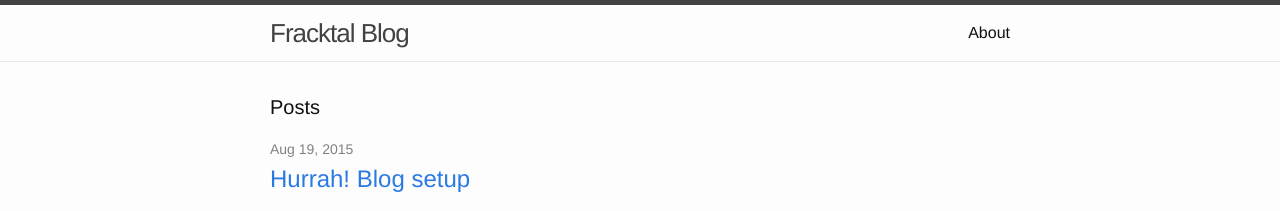
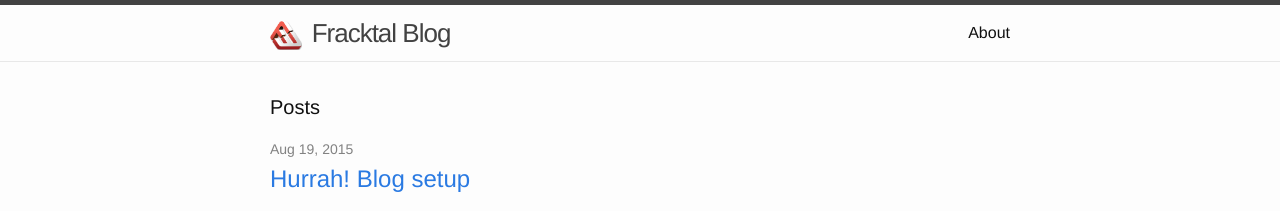
Before and after one commit to FracktalWorks/fracktalworks.github.io, a Jekyll site: the page built from index.html, in a window 1280 px wide. Shown: the top 211 px of the page. Built offline with Jekyll 4.4.1, drawn with Linux system fonts in a browser that asks for light colours.

Commit message:
added logo

```diff
--- a/_includes/header.html
+++ b/_includes/header.html
@@ -2,7 +2,7 @@
 
   <div class="wrapper">
 
-    <a class="site-title" href="{{ site.baseurl }}/">{{ site.title }}</a>
+    <a class="site-title" href="{{ site.baseurl }}/"><span><img src="/assets/logo.png"></span>{{ site.title }}</a>
 
     <nav class="site-nav">
       <a href="#" class="menu-icon">
--- a/_sass/_layout.scss
+++ b/_sass/_layout.scss
@@ -16,6 +16,11 @@
     letter-spacing: -1px;
     margin-bottom: 0;
     float: left;
+
+    img {
+        width: 9%;
+        padding-right: 10px;
+    }
 
     &,
     &:visited {
```
Also changed, not shown: assets/logo.png (added), logo.png (added).
